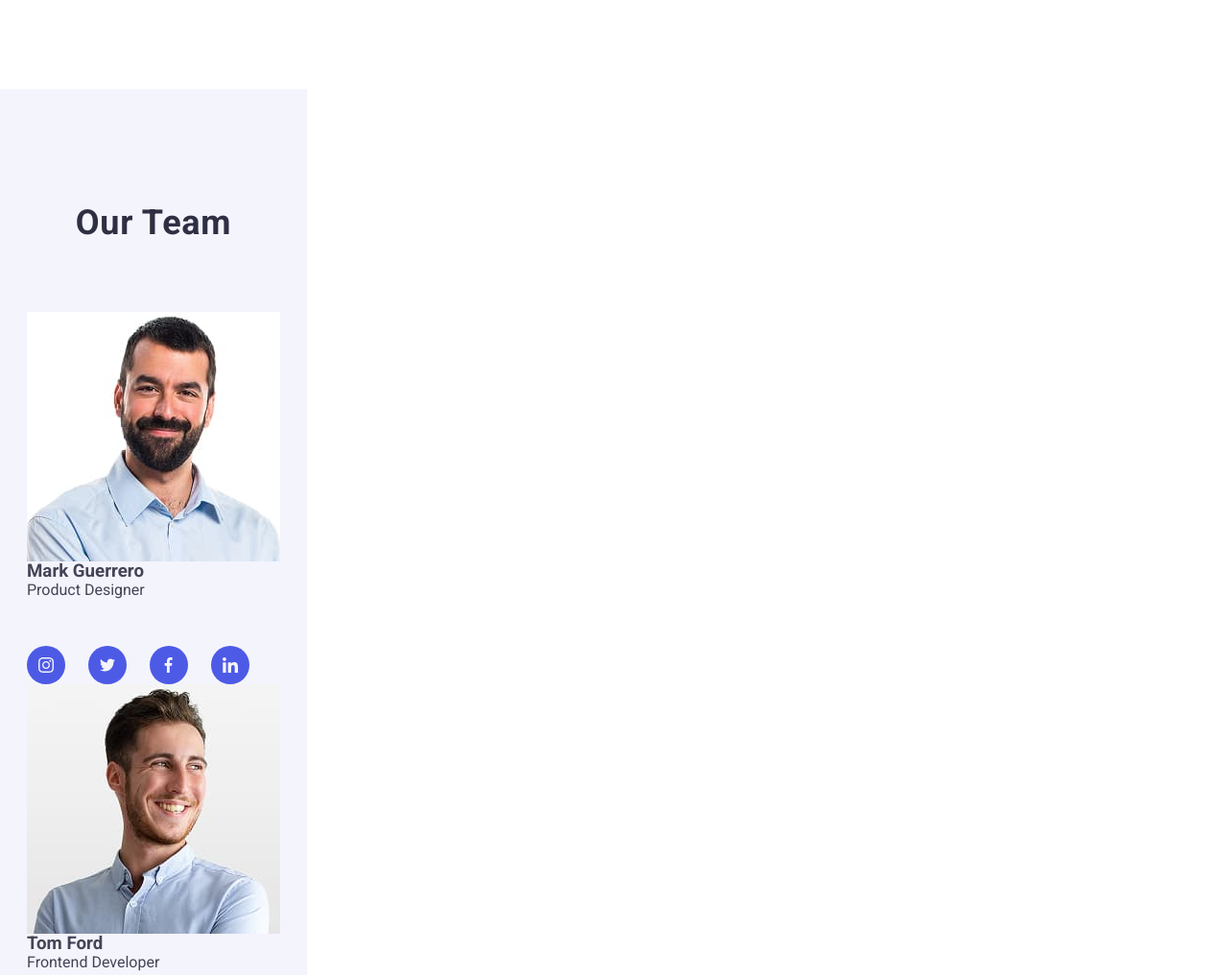
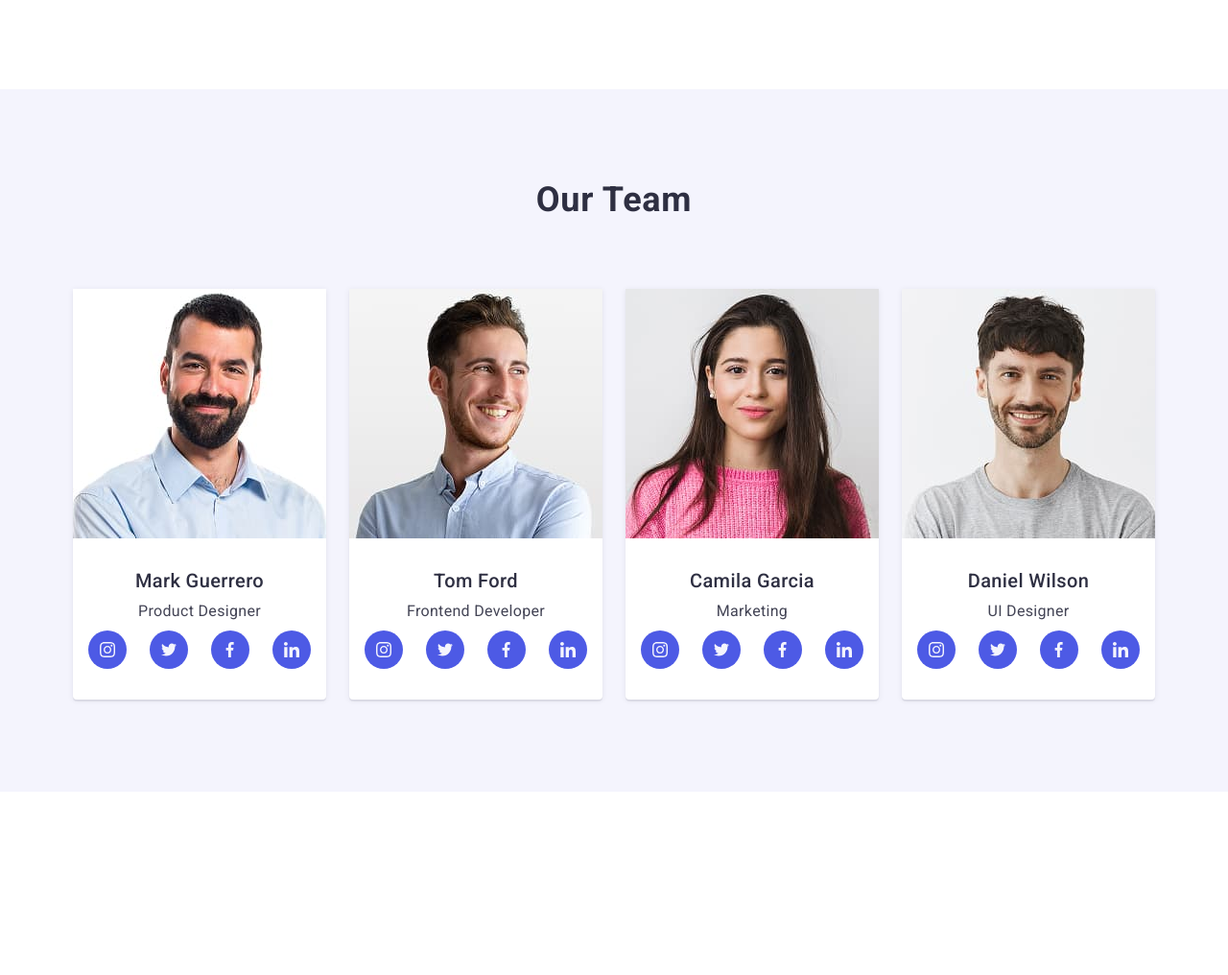
Before and after one commit to TonyaShelyakova41/goit-markup-hw-06, a plain HTML site: page index.html in a window 1280 px wide. Shown: the part 1068-2084 px from the top of the page at 96% size. After the commit the page ends 1893 px from the top, so only its background shows below. Drawn offline with nearby package versions, Linux system fonts and the light colour scheme.

Commit message:
teamdone

```diff
--- a/css/styles.css
+++ b/css/styles.css
@@ -805,16 +805,23 @@ a {
 /* ----Team---- */
 
 .team {
-  display: flex;
   background-color: #f4f4fd;
-  padding-top: 120px;
-  padding-bottom: 120px;
-  width: 320px;
+  padding-top: 96px;
+  padding-bottom: 96px;
 }
 
-.contaner .team-container {
-  padding: 96px 28px;
+.team-list {
+  background: #ffffff;
+  border-radius: 0 0 4px 4px;
+  box-shadow: 0 2px 1px 0 rgba(46, 47, 66, 0.08),
+    0 1px 1px 0 rgba(190, 192, 216, 0.16), 0 1px 6px 0 rgba(46, 47, 66, 0.08);
 }
+
+.team-overlay {
+  padding-bottom: 32px;
+  padding-top: 32px;
+}
+
 .title-team {
   font-weight: 700;
   font-size: 36px;
@@ -825,3 +832,86 @@ a {
   text-transform: capitalize;
   margin-bottom: 72px;
 }
+
+.team-title-list {
+  gap: 72px;
+  display: flex;
+  flex-direction: column;
+  align-items: center;
+}
+.title-sub-team {
+  font-weight: 500;
+  font-size: 20px;
+  line-height: 1.2;
+  letter-spacing: 0.02em;
+  text-align: center;
+  color: #2e2f42;
+  margin-bottom: 8px;
+}
+
+.text-team {
+  font-size: 16px;
+  line-height: 1.5;
+  letter-spacing: 0.02em;
+  text-align: center;
+  color: #434455;
+}
+.team-social-icon {
+  fill: #f4f4fd;
+}
+.team-social-item .social-link:hover,
+.team-social-item .social-link:focus {
+  background-color: #31d0aa;
+}
+
+.team-icon .social-link:hover,
+.team-icon .social-link:focus {
+  background-color: #404bbf;
+}
+
+.team-social-item .social-link {
+  width: 40px;
+  height: 40px;
+  border-radius: 50%;
+  background-color: #4d5ae5;
+  display: flex;
+  justify-content: center;
+  align-items: center;
+  transition-property: background-color;
+  transition-duration: 250ms;
+  transition-timing-function: cubic-bezier(0.4, 0, 0.2, 1);
+}
+
+.team-social-list {
+  display: flex;
+  gap: 24px;
+  justify-content: center;
+  align-items: center;
+  margin-top: 8px;
+}
+
+@media screen and (min-width: 768px) {
+  .team-title-list {
+    display: flex;
+    flex-direction: row;
+    flex-wrap: wrap;
+    gap: 24px;
+    list-style: none;
+    margin: 0;
+    padding: 0;
+    row-gap: 64px;
+  }
+  .team-list {
+    flex-basis: calc(50% - 12px);
+  }
+}
+
+@media screen and (min-width: 1158px) {
+  .team-title-list {
+    gap: 24px;
+    align-items: center;
+  }
+  .team-list {
+    flex-basis: calc((100% - 72px) / 4);
+  }
+}
```
